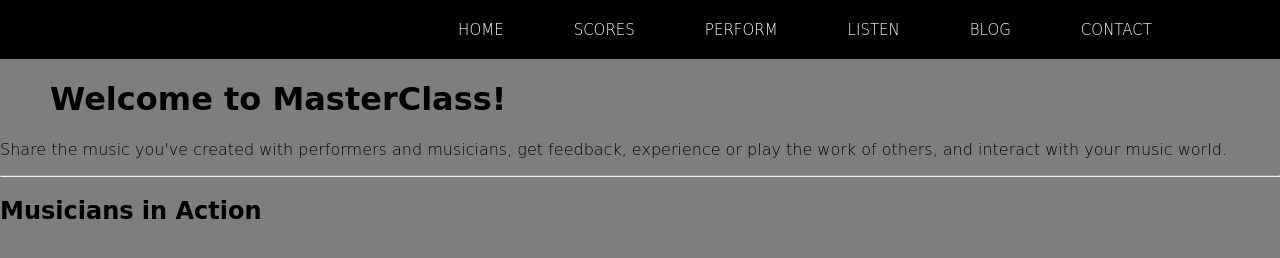
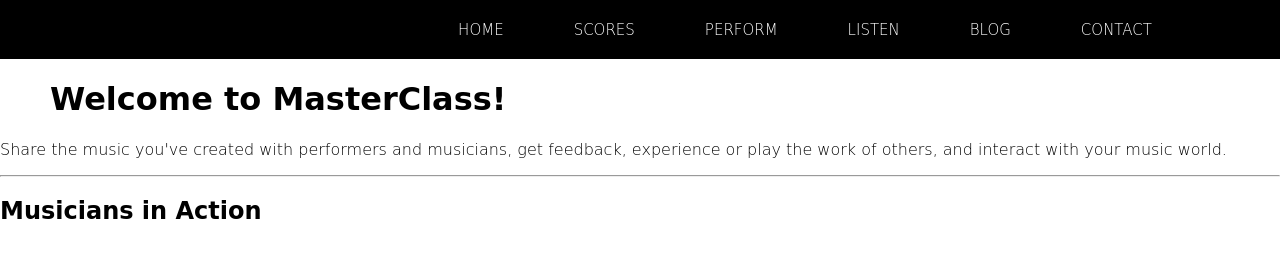
Before and after one commit to madisonlarter/master-class, a plain HTML site: page Home Page/index.html in a window 1280 px wide. Drawn offline with Linux system fonts and the light colour scheme.

Commit message:
Change background.

```diff
--- a/Home Page/stylesheet.css
+++ b/Home Page/stylesheet.css
@@ -1,6 +1,6 @@
 body {
     margin: 0;
-    background: #7e7e7e;
+    background: #FFFFFF;
     font-family: "Bradley Hand", cursive;
     font-weight: 300;
 }
```
Also changed, not shown: 1 other file.
